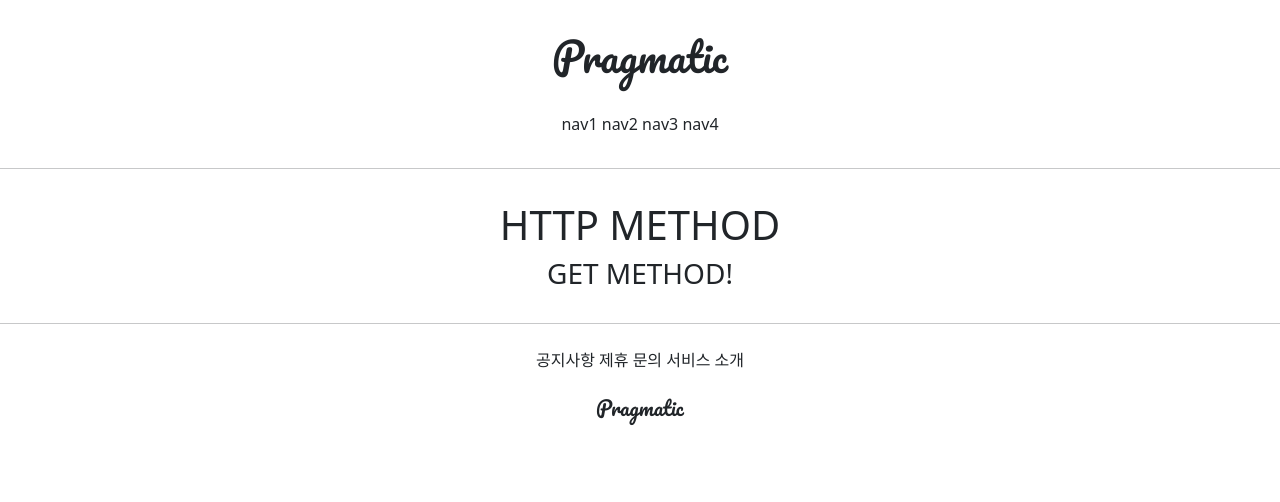
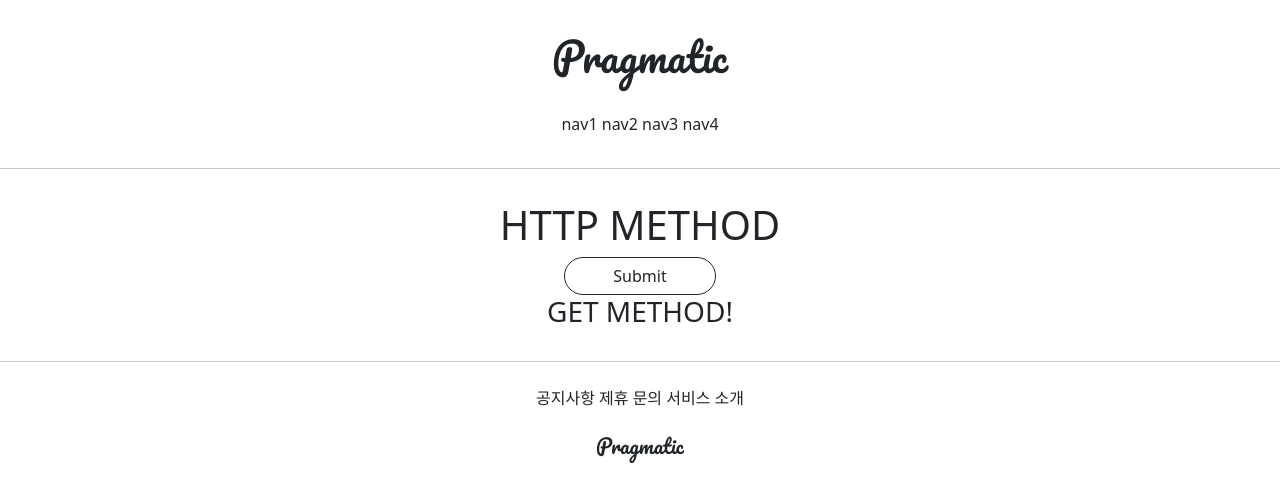
Before and after one commit to timgotango/gis_4ban_1, a Django app: page /accounts/hello_world/ in a window 1280 px wide. Shown: the top 502 px of the page. Run offline with Django 3.2, Linux system fonts and the light colour scheme; parts of the project's set-up code (start-up, migrations or seed data) failed here and were passed over.

Commit message:
7/9 hello_world.html 에서 POST form 태그

```diff
--- a/accountapp/templates/accountapp/hello_world.html
+++ b/accountapp/templates/accountapp/hello_world.html
@@ -5,6 +5,11 @@
 
     <div style="margin: 2rem; text-align: center;" >
         <h1>HTTP METHOD</h1>
+{# form 태그를 만들어 POST 방식이라고 정의 -> 버튼을 만들기 위해 input 태그 넣음 (제출 버튼) + csrf_token #}
+        <form action="/accounts/hello_world/" method="POST">
+            {% csrf_token %}
+            <input type="submit" class="btn btn-outline-dark rounded-pill px-5">
+        </form>
 
         <h3>{{ text }}</h3>
 
```
